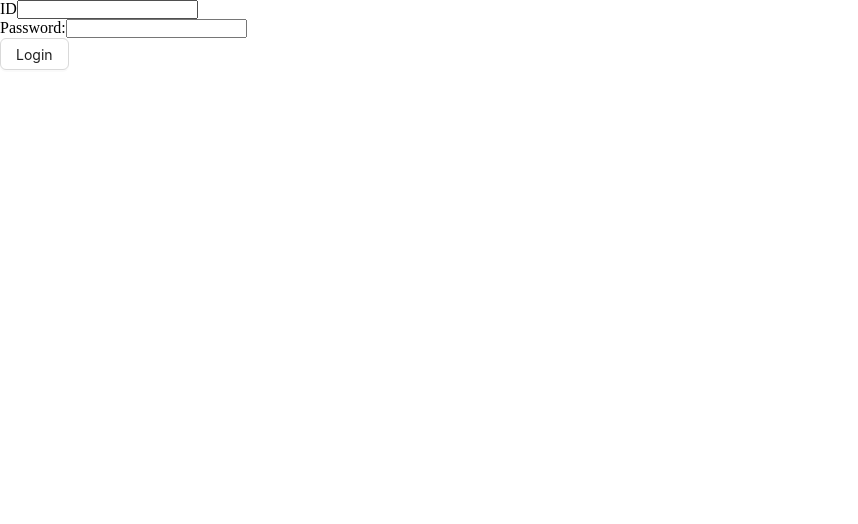
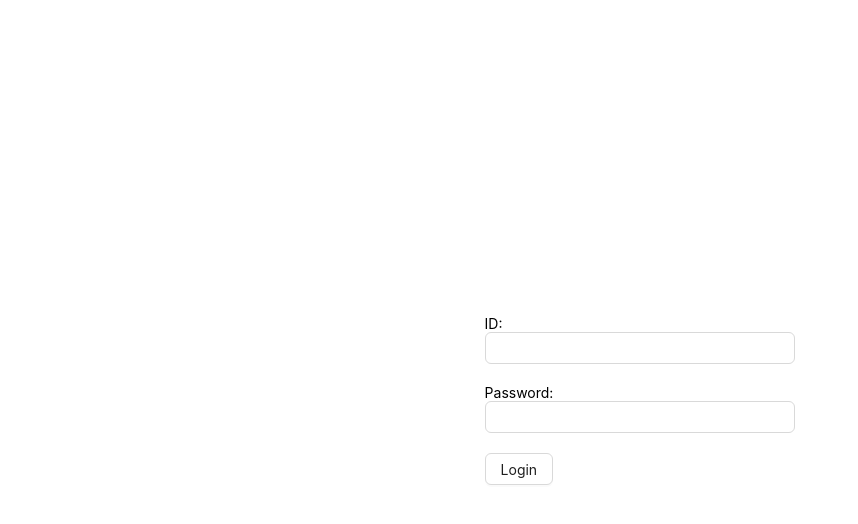
Before and after one commit to mdyeasinhn/University-Management-APP, a React (Vite) app: page /login in a window 1280 px wide. Shown: the top 524 px of the page, without its empty margins (0-858 px from the left). Built offline with nearby package versions, Linux system fonts and the light colour scheme.

Commit message:
React Hook Form controller for 3rd party input binding

```diff
--- a/src/components/form/PHFrom.tsx
+++ b/src/components/form/PHFrom.tsx
@@ -1,12 +1,14 @@
-import { useForm } from "react-hook-form";
+import { FormProvider, useForm } from "react-hook-form";
 
-const PHFrom = ({onSubmit, children}) => {
+const PHFrom = ({ onSubmit, children }) => {
 
-    const {handleSubmit} = useForm();
+    const methods = useForm();
     return (
-        <form onSubmit={handleSubmit(onSubmit)}>
-            {children}
-        </form>
+        <FormProvider {...methods}>
+            <form onSubmit={methods.handleSubmit(onSubmit)}>
+                {children}
+            </form>
+        </FormProvider>
     );
 };
 
--- /dev/null
+++ b/src/components/form/PHInput.tsx
@@ -0,0 +1,22 @@
+import { Input } from 'antd';
+import { Controller } from 'react-hook-form';
+
+type TInputProps = {
+  type: string;
+  name: string;
+  label?: string;
+};
+
+const PHInput = ({ type, name, label }: TInputProps) => {
+  return (
+    <div style={{ marginBottom: '20px' }}>
+      {label ? label : null}
+      <Controller
+        name={name}
+        render={({ field }) => <Input {...field} type={type} id={name} />}
+      />
+    </div>
+  );
+};
+
+export default PHInput;
--- a/src/pages/Login.tsx
+++ b/src/pages/Login.tsx
@@ -1,6 +1,6 @@
 
-import { Button } from 'antd';
-import { FieldValues, useForm } from 'react-hook-form';
+import { Button, Row } from 'antd';
+import { FieldValues, useForm, useFormContext } from 'react-hook-form';
 import { useLoginMutation } from '../redux/features/auth/authApi';
 import { useAppDispatch } from '../redux/hooks';
 import { setUser, TUser } from '../redux/features/auth/authSlice';
@@ -8,21 +8,25 @@
 import { useNavigate } from 'react-router-dom';
 import { toast } from 'sonner';
 import PHFrom from '../components/form/PHFrom';
+import PHInput from '../components/form/PHInput';
 
 const Login = () => {
     const navigate = useNavigate();
     const dispatch = useAppDispatch();
-    const { register, handleSubmit } = useForm();
+    // const { register, handleSubmit } = useForm();
+
 
     const [login,] = useLoginMutation();
 
     const onsubmit = async (data: FieldValues) => {
+        console.log(data)
         const toastId = toast.loading('Loading in')
         try {
             const userInfo = {
                 id: data.id,
                 password: data.password
             };
+            console.log(userInfo)
             const res = await login(userInfo).unwrap();
             const user = verifyToken(res.data.accessToken) as TUser;
             console.log(user)
@@ -34,17 +38,16 @@
         }
     }
     return (
-        <PHFrom onSubmit={onsubmit}>
-            <div>
-                <label htmlFor="id">ID</label>
-                <input type="text" id='id' {...register('id')} />
-            </div>
-            <div>
-                <label htmlFor="password">Password:</label>
-                <input type="text" id='password' {...register('password')} />
-            </div>
-            <Button htmlType='submit'>Login</Button>
-        </PHFrom>
+        <Row justify="center" align="middle" style={{ height: "100vh" }}>
+            <PHFrom onSubmit={onsubmit}>
+
+                <PHInput type="text" name="id" label="ID:" />
+
+                <PHInput type="text" name="password" label="Password:" />
+
+                <Button htmlType="submit">Login</Button>
+            </PHFrom>
+        </Row>
     );
 };
 
```
